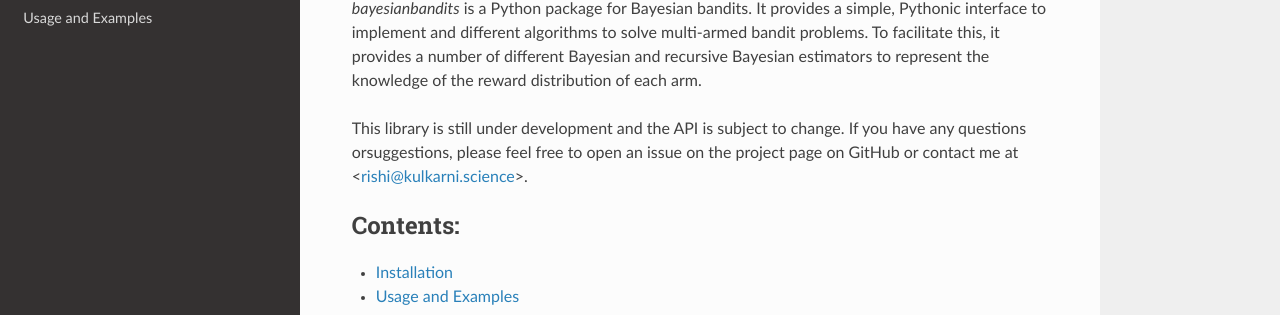
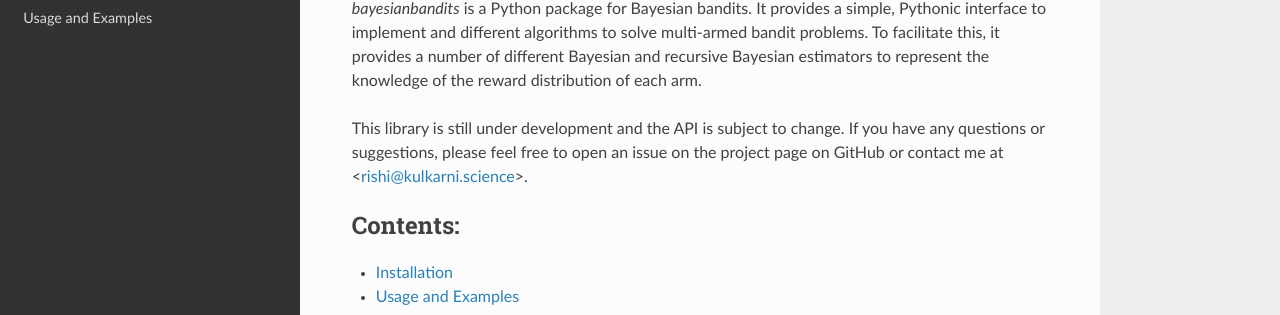
Before and after one commit to bayesianbandits/bayesianbandits, a Sphinx documentation site: the page built from docs/index.rst, in a window 1280 px wide and 1039 px high. Shown: the part 163-478 px from the top of the window. Built offline with Sphinx 7.4.7 and the Read the Docs theme 2.0.0, drawn with Linux system fonts in a browser that asks for light colours.

Commit message:
DOCS: fix typo

```diff
--- a/docs/index.rst
+++ b/docs/index.rst
@@ -13,7 +13,7 @@
 of each arm.
 
 This library is still under development and the API is subject to change.
-If you have any questions orsuggestions, please feel free to open an issue
+If you have any questions or suggestions, please feel free to open an issue
 on the project page on GitHub or contact me at <rishi@kulkarni.science>.
 
 .. toctree::
```
